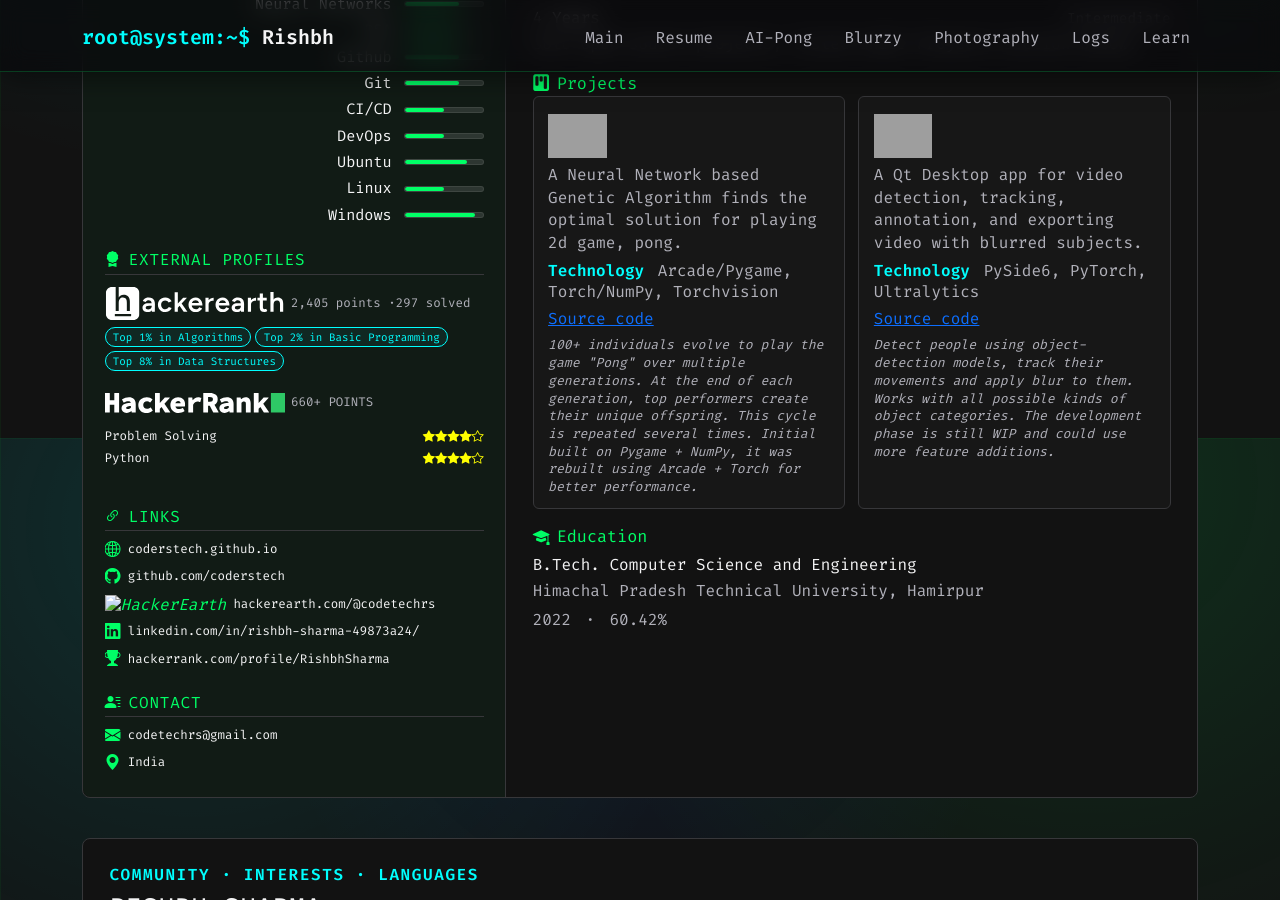
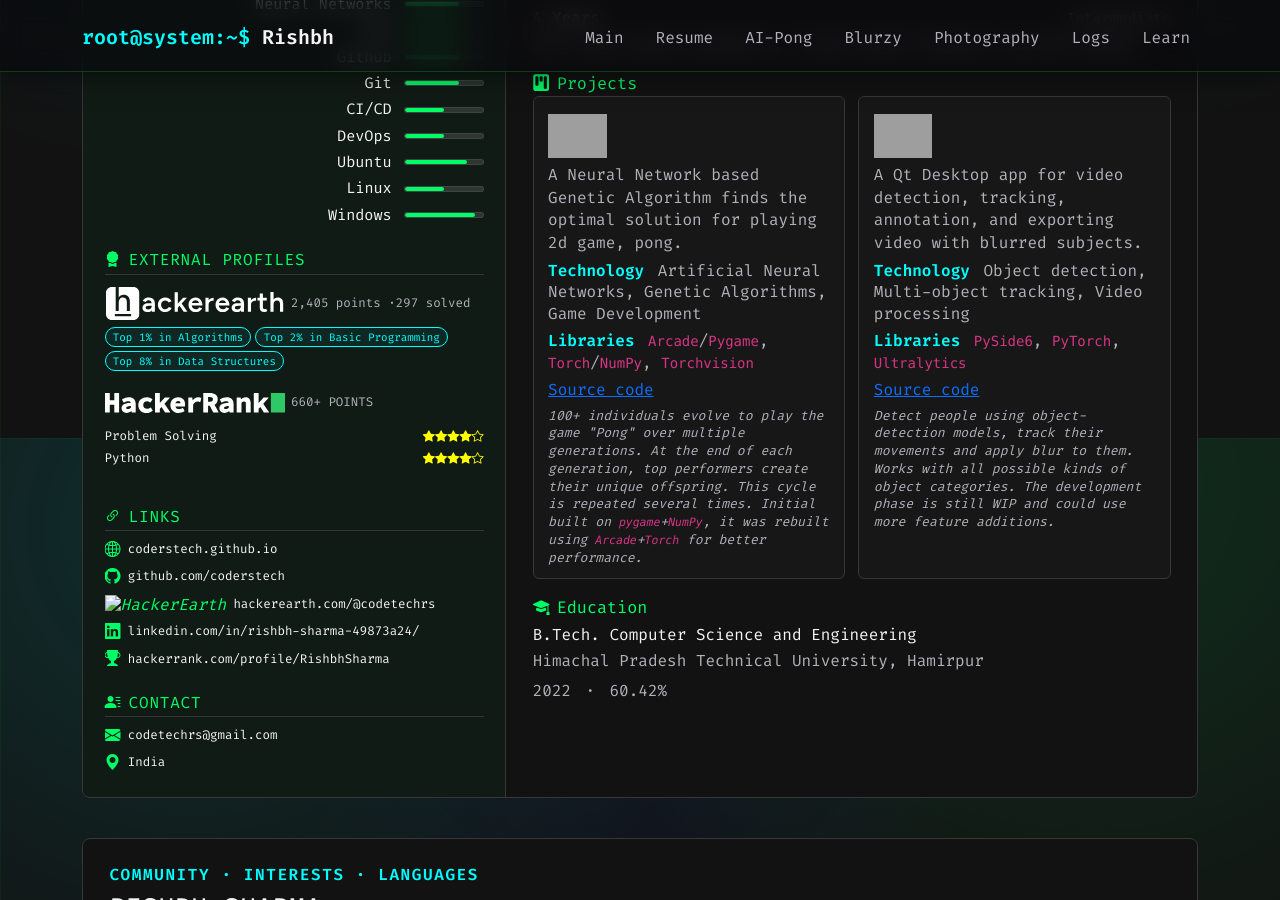
Before and after one commit to CodeRSTech/coderstech.github.io, a Jekyll site: the page built from resume.md, in a window 1280 px wide and 900 px high, scrolled down 462 px. Built offline with Jekyll 4.4.1, drawn with Linux system fonts in a browser that asks for light colours; grey boxes are pictures that could not be loaded.

Commit message:
Updated version.

```diff
--- a/_includes/resume/projects.html
+++ b/_includes/resume/projects.html
@@ -4,14 +4,16 @@
         <article class="resume-project">
           <h3><a class="text-reset" href="{{ '/AI-Pong/' | relative_url }}"><img class="brand-logo" src="/AI-Pong/docs/logo/title-light.svg" alt="AI-Pong"></a><span class="resume-print-url">https://coderstech.github.io/AI-Pong/</span></h3>
           <p>A Neural Network based Genetic Algorithm finds the optimal solution for playing 2d game, pong.</p>
-          <p class="resume-tech"><strong>Technology</strong> Arcade/Pygame, Torch/NumPy, Torchvision</p>
+          <p class="resume-tech"><strong>Technology</strong> Artificial Neural Networks, Genetic Algorithms, Game Development</p>
+          <p class="resume-tech"><strong>Libraries</strong> <code>Arcade</code>/<code>Pygame</code>, <code>Torch</code>/<code>NumPy</code>, <code>Torchvision</code></p>
           <p class="resume-tech"><a href="https://github.com/CodeRSTech/AI-Pong" target="_blank" rel="noopener noreferrer">Source code</a><span class="resume-print-url">https://github.com/CodeRSTech/AI-Pong</span></p>
-          <span class="resume-placeholder">100+ individuals evolve to play the game "Pong" over multiple generations. At the end of each generation, top performers create their unique offspring. This cycle is repeated several times. Initial built on Pygame + NumPy, it was rebuilt using Arcade + Torch for better performance.</span>
+          <span class="resume-placeholder">100+ individuals evolve to play the game "Pong" over multiple generations. At the end of each generation, top performers create their unique offspring. This cycle is repeated several times. Initial built on <code>pygame</code>+<code>NumPy</code>, it was rebuilt using <code>Arcade</code>+<code>Torch</code> for better performance.</span>
         </article>
         <article class="resume-project">
           <h3><a class="text-reset" href="{{ '/Blurzy/' | relative_url }}"><img class="brand-logo" src="/Blurzy/docs/assets/title-logo.svg" alt="Blurzy"></a><span class="resume-print-url">https://coderstech.github.io/Blurzy/</span></h3>
           <p>A Qt Desktop app for video detection, tracking, annotation, and exporting video with blurred subjects.</p>
-          <p class="resume-tech"><strong>Technology</strong> PySide6, PyTorch, Ultralytics</p>
+          <p class="resume-tech"><strong>Technology</strong> Object detection, Multi-object tracking, Video processing</p>
+          <p class="resume-tech"><strong>Libraries</strong> <code>PySide6</code>, <code>PyTorch</code>, <code>Ultralytics</code></p>
           <p class="resume-tech"><a href="https://github.com/CodeRSTech/Blurzy" target="_blank" rel="noopener noreferrer">Source code</a><span class="resume-print-url">https://github.com/CodeRSTech/Blurzy</span></p>
           <span class="resume-placeholder">Detect people using object-detection models, track their movements and apply blur to them. Works with all possible kinds of object categories. The development phase is still WIP and could use more feature additions.</span>
         </article>
```
Also changed, not shown: resume.md (+1 -1 lines).
